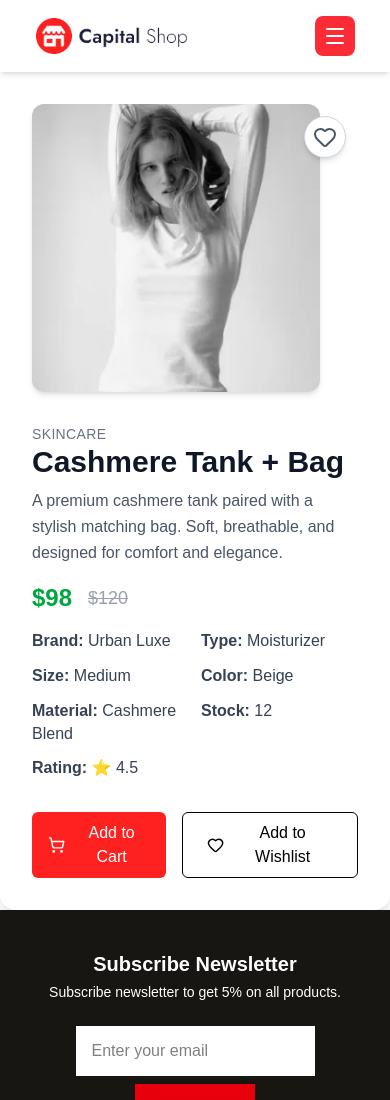
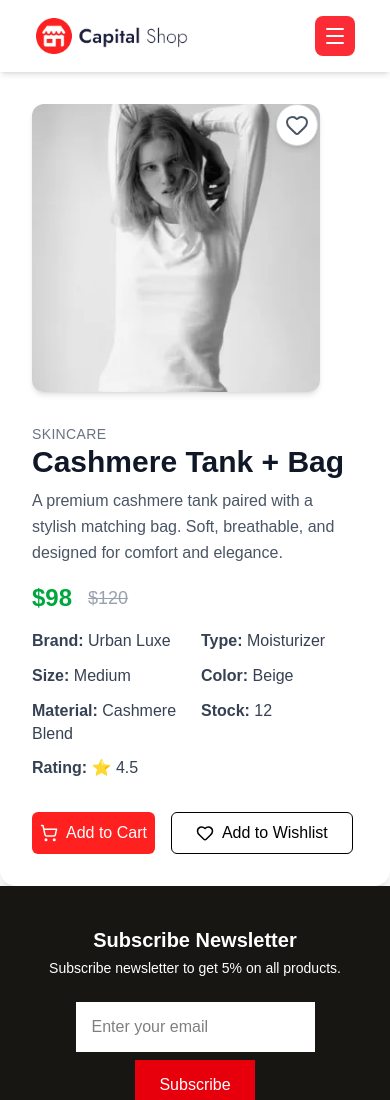
Before and after one commit to Rehan-programer/ecomm, a Next.js app: page /men/1 in a window 390 px wide. Shown: the top 1100 px of the page. Built offline with nearby package versions, Linux system fonts and the light colour scheme.

Commit message:
ui-Changes

```diff
--- a/src/app/men/[menid]/page.js
+++ b/src/app/men/[menid]/page.js
@@ -39,7 +39,7 @@ export default function MenProductDetails({ params }) {
       <div className="relative flex-shrink-0">
         <button
           onClick={() => toggleFavourite(product)}
-          className={`absolute top-3 right-3 cursor-pointer z-10 p-2 rounded-full shadow-md transition border ${
+          className={`absolute top-0   right-10 lg:top-3 lg:right-3 cursor-pointer z-10 p-2 rounded-full shadow-md transition border ${
             isFav
               ? "bg-red-500 text-white border-red-500"
               : "bg-white text-gray-600 border-gray-300"
@@ -105,7 +105,7 @@ export default function MenProductDetails({ params }) {
 
         <div className="flex gap-4 pt-4">
           <button
-            className=" flex items-center justify-center gap-2 bg-[#FF2020] text-white px-4 py-2 rounded-md hover:bg-red-600 transition"
+            className=" flex items-center justify-center gap-2 bg-[#FF2020] text-white px-2 lg:px-4 py-2 rounded-md hover:bg-red-600 transition"
             onClick={() => dispatch(addItem(product))}
           >
             <ShoppingCart size={18} /> Add to Cart
```
